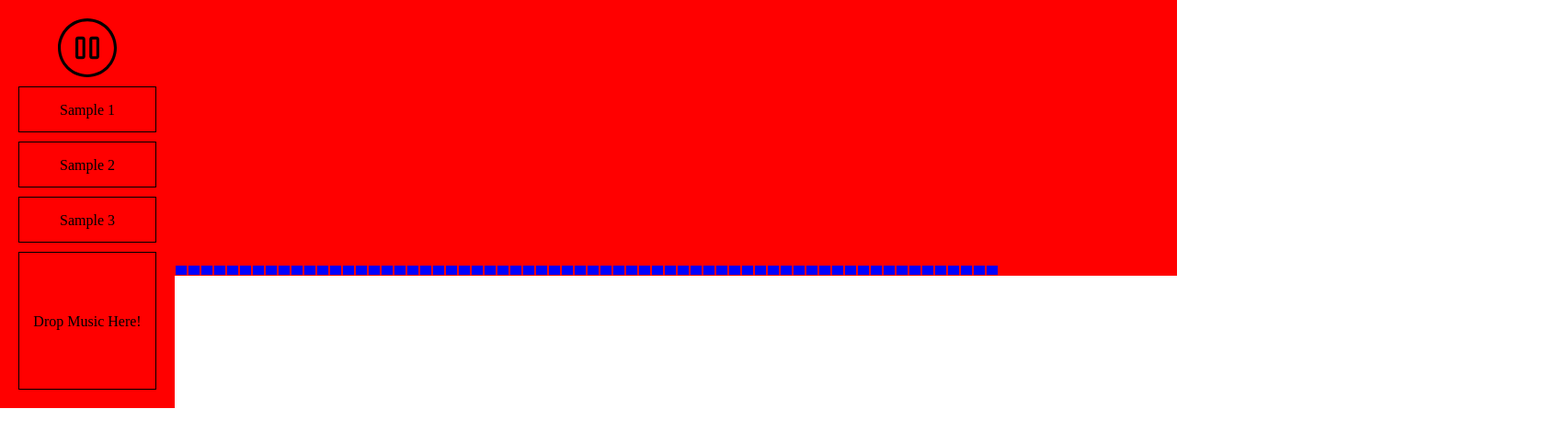
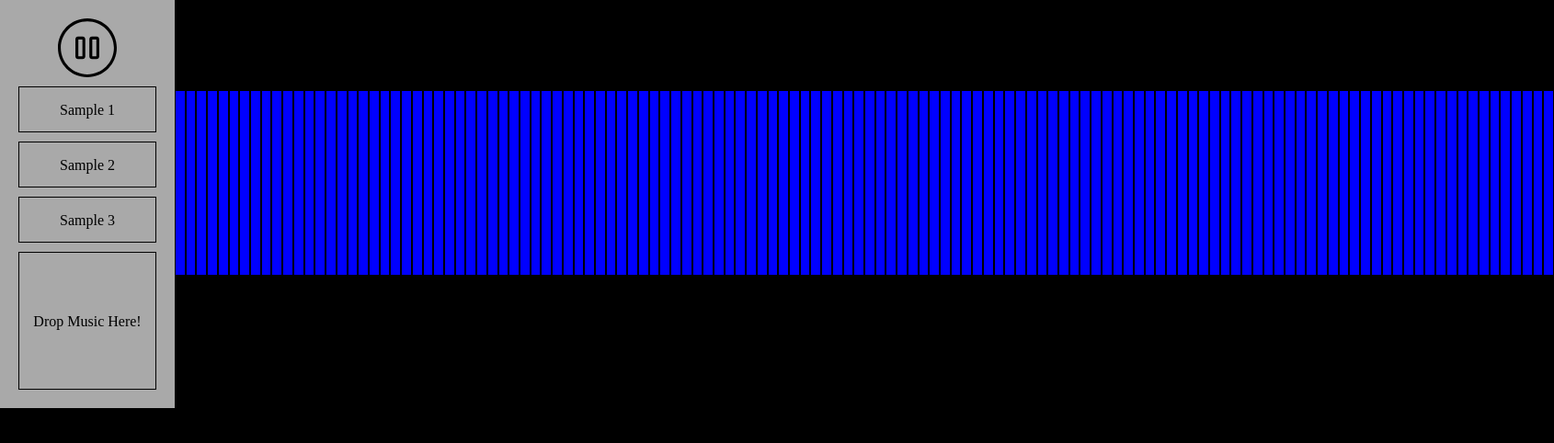
Before and after one commit to tkwk9/Music-Visualizer-pub, a plain HTML site: page index.html in a window 1280 px wide. Both pictures are taken after a click on the element 95 px from the left and 52 px from the top of the page. Shown: the whole page at 92% size, 1690 px wide, since content can reach past the window. Drawn offline with nearby package versions, Linux system fonts and the light colour scheme.

Commit message:
Refine equalizer

```diff
--- a/css/index.css
+++ b/css/index.css
@@ -1,6 +1,7 @@
 
 body {
   display: flex;
+  background: black;
 }
 
 .music-player {
@@ -9,7 +10,7 @@ body {
   box-sizing: border-box;
   padding: 20px;
 
-  background-color: red;
+  background-color: darkgray;
 
   display: flex;
   flex-direction: column;
@@ -49,7 +50,7 @@ body {
 .test {
   width: 1500px;
   height: 300px;
-  background-color: red;
+  /* background-color: red; */
   display: flex;
   align-items:flex-end;
 }
--- a/index.html
+++ b/index.html
@@ -13,13 +13,24 @@
   <body>
     <!-- <h1>Music Visualizer</h1> -->
     <div class="music-player">
+      <!-- <audio class="audio-source" crossorigin="anonymous" src="sample_music/PopCulture.mp3"></audio> -->
+      <!-- <audio class="audio-source" crossorigin="anonymous" src="sample_music/Madeon_-_Pop_Culture_Audio_HQ_1080p[Mp3Converter.net].mp3"></audio> -->
+      <!-- <audio class="audio-source" crossorigin="anonymous" src="sample_music/Flight_Facilities_-_Crave_you_feat_Giselle_Official_Video[Mp3Converter.net].mp3"></audio> -->
+      <!-- <audio class="audio-source" crossorigin="anonymous" src="sample_music/Shawn_Wasabi_-_Marble_Soda_Original_Song[Mp3Converter.net].mp3"></audio> -->
       <!-- <audio class="audio-source" crossorigin="anonymous" src="sample_music/Xan Griffin - Scorpio.mp3"></audio> -->
       <!-- <audio class="audio-source" crossorigin="anonymous" src="sample_music/Daft_Punk_-_Get_Lucky.mp3"></audio> -->
       <!-- <audio class="audio-source" crossorigin="anonymous" src="sample_music/Drop_Out.mp3"></audio> -->
+      <!-- <audio class="audio-source" crossorigin="anonymous" src="sample_music/Stairway_to_Heaven_guitar_solo_cover_-_Sean_Boothe[Mp3Converter.net].mp3"></audio> -->
+      <!-- <audio class="audio-source" crossorigin="anonymous" src="sample_music/harderbetterfasterstronger.mp3"></audio> -->
       <!-- <audio class="audio-source" crossorigin="anonymous" src="sample_music/aftergold.mp3"></audio> -->
       <!-- <audio class="audio-source" crossorigin="anonymous" src="sample_music/lul.mp3"></audio> -->
       <!-- <audio class="audio-source" crossorigin="anonymous" src="sample_music/GetLucky.m4a"></audio> -->
-      <audio class="audio-source" crossorigin="anonymous" src="sample_music/Afrojack_Steve_Aoki_ft_Miss_Palmer_-_No_Beef_Official_Music_Video[Mp3Converter.net].mp3"></audio>
+      <audio class="audio-source" crossorigin="anonymous" src="sample_music/Daft_Punk_-_Something_About_Us_Official_audio[Mp3Converter.net].mp3"></audio>
+      <!-- <audio class="audio-source" crossorigin="anonymous" src="sample_music/Kygo_ft_Parson_James_-_Stole_the_show_Lyrics_video[Mp3Converter.net].mp3"></audio> -->
+      <!-- <audio class="audio-source" crossorigin="anonymous" src="sample_music/The_Weeknd_-_I_Feel_It_Coming_ft_Daft_Punk[Mp3Converter.net].mp3"></audio> -->
+      <!-- <audio class="audio-source" crossorigin="anonymous" src="sample_music/Seven_Lions_-_Freesol_feat_Skyler_Stonestreet[Mp3Converter.net].mp3"></audio> -->
+      <!-- <audio class="audio-source" crossorigin="anonymous" src="sample_music/Afrojack_Steve_Aoki_ft_Miss_Palmer_-_No_Beef_Official_Music_Video[Mp3Converter.net].mp3"></audio> -->
+      <!-- <audio class="audio-source" crossorigin="anonymous" src="sample_music/Afrojack_Steve_Aoki_ft_Miss_Palmer_-_No_Beef_Official_Music_Video (mp3cut.net).mp3"></audio> -->
       <div class="play-button">
         <img src="images/circular-play-button.svg" alt="">
       </div>
--- a/javascript/bundle.js
+++ b/javascript/bundle.js
@@ -96,51 +96,41 @@ class MusicPlayer {
     this.flippedMode['play'] = 'paused';
 
     this.audio = $(".audio-source")[0];
-    // this.audio.crossOrigin = "anonymous";
-
     this.ctx = new (AudioContext || window.webkitAudioContext)();
     this.analyser = this.ctx.createAnalyser();
 
     this.analyser.fftSize = 2048;
     this.audioSrc = this.ctx.createMediaElementSource(this.audio);
-    this.freqArray = new Uint8Array(this.analyser.frequencyBinCount);
-    console.log(this.freqArray.length);
+    this.freqArray = new Float32Array(this.analyser.frequencyBinCount);
+
     this.audioSrc.connect(this.analyser);
     this.audioSrc.connect(this.ctx.destination);
+
+    this.barCount = 128;
+    this.heightMultiplier = 3;
 
     this.addListeners();
     this.addBars();
 
   }
 
-  addBars() {
+  addBars() { // This is Test Function, this will move somewhere else
     let tempArray = [];
-    for (let i = 0; i < 64; i++){
+    for (let i = 0; i < this.barCount ; i++){
       tempArray.push($(`<div class="testDivs ${i}"></div>`));
     }
-    // this.shuffleArray(tempArray);
     tempArray.forEach(div => {
       $(".test").append(div);
     });
   }
 
   letThereBe() {
-    this.analyser.getByteFrequencyData(this.freqArray);
-    // this.analyser.getByteTimeDomainData(this.timeArray);
-    this.processFreqArray().forEach((val, ind) => {
-      // console.log(ind);
-      // let newVal = Math.pow(val, Math.floor(((this.analyser.frequencyBinCount - ind)/this.analyser.frequencyBinCount) * 10)+1)/Math.pow(255, Math.floor(((this.analyser.frequencyBinCount - ind)/this.analyser.frequencyBinCount) * 10))* 10;
-      // let newVal1 = ((val - (63-ind)*2)/(255 - (63-ind)*2))*255;
-      let newVal;
-      // newVal = Math.pow(val, (((64 - ind)/64) * 5)+1)/
-      // Math.pow(255, (((64 - ind)/64) * 5));
-      // if (ind < 15){
-      // } else{
-      //   newVal = (Math.pow(val/255, (1/((ind + 1)/64))) * 255);
-      // }
-      $(`.testDivs.${ind}`).height(val + 10);
-    });
-    this.timeOutId = setTimeout(this.letThereBe.bind(this), 16);
+    this.analyser.getFloatFrequencyData(this.freqArray);
+    this.processFreqArray().forEach( (height, ind) => {
+        $(`.testDivs.${ind}`).height(height);
+      }
+    );
+    this.timeoutId = setTimeout(this.letThereBe.bind(this), 16);
   }
 
   shuffleArray(array) {
@@ -153,18 +143,16 @@ class MusicPlayer {
   }
 
   processFreqArray() {
-    let tempArray = new Array(64);
-    for (let i = 0; i < 64; i++){
-      tempArray[i] = this.freqArray[i * 11 + 16];
-      // console.log(i * 11 + 16);
+
+    let tempArray = [];
+
+    for (let i = 0; i<this.barCount ; i++) {
+      let val = this.freqArray[i] + 140;
+      let curveIntensity = (this.barCount - 1 - i) * (3/127) + 1;
+      val = Math.pow(val, curveIntensity + 1)/Math.pow(140, curveIntensity) * this.heightMultiplier;
+      tempArray.push(val);
     }
-    // let adder = this.freqArray.slice(790).reduce((acc, cum) => {
-    //   return acc + cum;
-    // }, 0);
-    // for (let i = 59; i < 64; i++){
-    //   tempArray[i] += adder;
-    // }
-    // return tempArray.map( val => Math.floor(val/32));
+
     return tempArray;
   }
 
@@ -178,15 +166,13 @@ class MusicPlayer {
         this.mode = this.flippedMode[this.mode];
         this.audio.pause();
         $(".play-button img").attr("src", "images/circular-play-button.svg");
-        clearTimeout(this.timeOutId);
+        clearTimeout(this.timeoutId);
         break;
       case 'paused':
         this.mode = this.flippedMode[this.mode];
         this.audio.play();
         $(".play-button img").attr("src", "images/circular-pause-button.svg");
-        // this.intervalId = setInterval(this.letThereBe.bind(this), 16);
-        this.timeOutId = setTimeout(this.letThereBe.bind(this), 16);
-
+        this.timeoutId = setTimeout(this.letThereBe.bind(this), 16); // timeout enables Soundbar Visuals
         break;
     }
   }
```
Also changed, not shown: javascript/music_player.js (+24 -38 lines).
